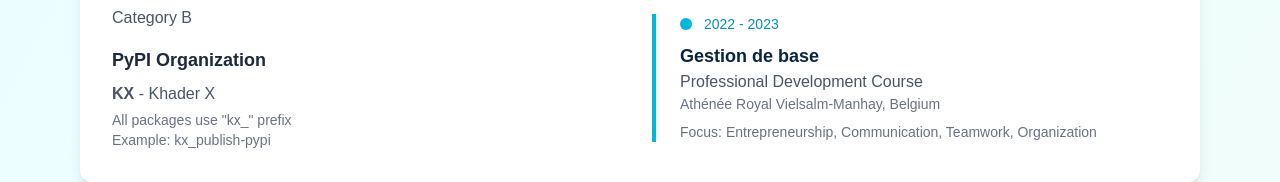
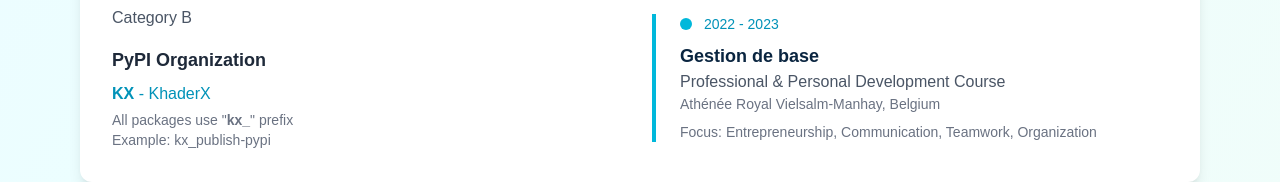
Before and after one commit to KhaderX-com/khaderx-site, a Next.js app: page /contact in a window 1280 px wide. Shown: the part 2130-2312 px from the top of the page. Built offline with nearby package versions, Linux system fonts and the light colour scheme.

Commit message:
fix: update PyPI organization link and enhance Professional Development course description

```diff
--- a/src/app/contact/page.tsx
+++ b/src/app/contact/page.tsx
@@ -287,8 +287,8 @@ export default function Contact() {
 
                             <div>
                                 <h3 className="text-lg font-semibold text-gray-800 mb-2">PyPI Organization</h3>
-                                <p className="text-gray-600 mb-1"><strong>KX</strong> - Khader X</p>
-                                <p className="text-sm text-gray-500">All packages use &quot;kx_&quot; prefix</p>
+                                <p className="text-gray-600 mb-1"><a href="https://github.com/Khader-X" target="_blank" rel="noopener noreferrer" className="text-cyan-600 hover:text-cyan-700"><strong>KX</strong> - KhaderX</a></p>
+                                <p className="text-sm text-gray-500">All packages use &quot;<strong>kx_</strong>&quot; prefix</p>
                                 <p className="text-sm text-gray-500">Example: kx_publish-pypi</p>
                             </div>
                         </div>
@@ -301,7 +301,7 @@ export default function Contact() {
                                     <span className="text-sm font-medium text-cyan-600">2022 - 2023</span>
                                 </div>
                                 <h4 className="text-lg font-semibold text-[#0A2540]">Gestion de base</h4>
-                                <p className="text-gray-600">Professional Development Course</p>
+                                <p className="text-gray-600">Professional & Personal Development Course</p>
                                 <p className="text-sm text-gray-500">Athénée Royal Vielsalm-Manhay, Belgium</p>
                                 <p className="text-sm text-gray-500 mt-2">Focus: Entrepreneurship, Communication, Teamwork, Organization</p>
                             </div>
```
